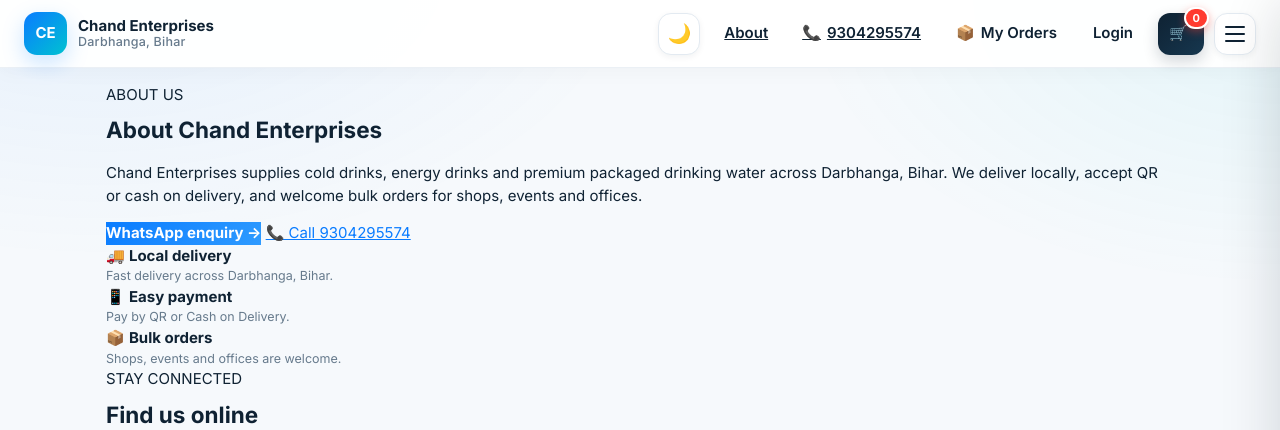
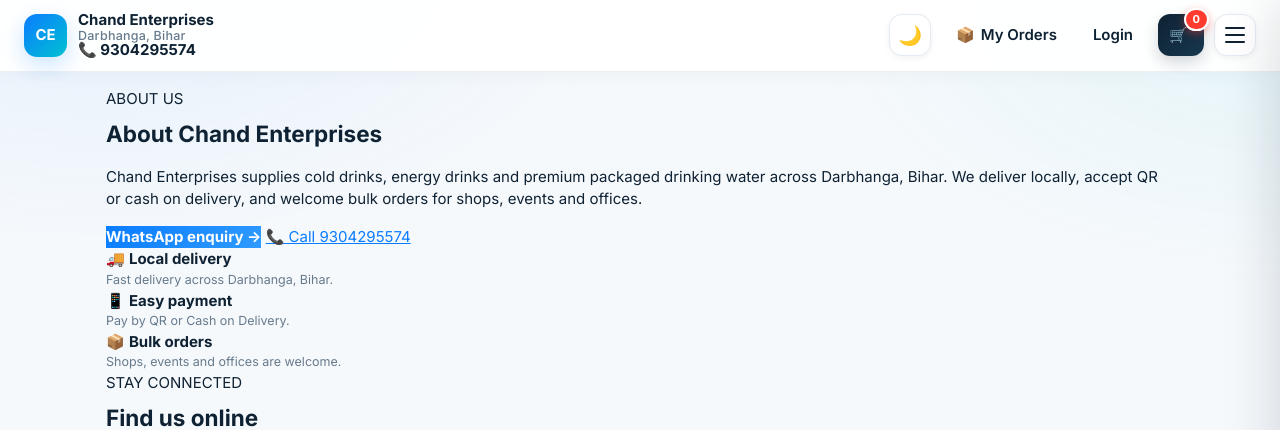
Before and after one commit to nevasdar12345/chand-enterprises-app, a Flask app: page /about in a window 1280 px wide. Shown: the top 430 px of the page. Run offline with Flask 3, Linux system fonts and the light colour scheme; data comes from the database, SQL or seed files in the repository.

Commit message:
Update _nav.html

```diff
--- a/app/templates/_nav.html
+++ b/app/templates/_nav.html
@@ -11,6 +11,13 @@
         <span>
             Chand Enterprises
             <small>Darbhanga, Bihar</small>
+            {% if site.mobile %}
+            <span class="logo-phone" role="link" tabindex="0"
+                  onclick="event.preventDefault();event.stopPropagation();location.href='tel:{{ site.tel }}'"
+                  onkeydown="if(event.key==='Enter'){event.preventDefault();location.href='tel:{{ site.tel }}'}">
+                📞 {{ site.mobile }}
+            </span>
+            {% endif %}
         </span>
 
     </a>
@@ -37,16 +44,6 @@
     <!-- ================= NAVIGATION ACTIONS ================= -->
 
     <div class="store-actions">
-
-        <a class="soft nav-action nav-about" href="/about">
-            <span>About</span>
-        </a>
-
-        {% if site.mobile %}
-        <a class="soft nav-action nav-phone" href="tel:{{ site.tel }}" aria-label="Call {{ site.mobile }}">
-            📞 <span>{{ site.mobile }}</span>
-        </a>
-        {% endif %}
 
         <button
             type="button"
```
